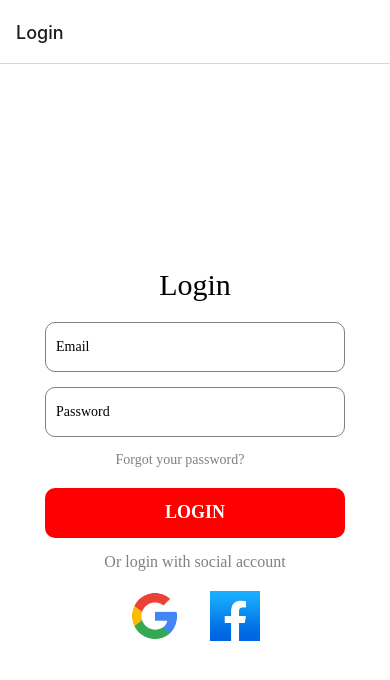
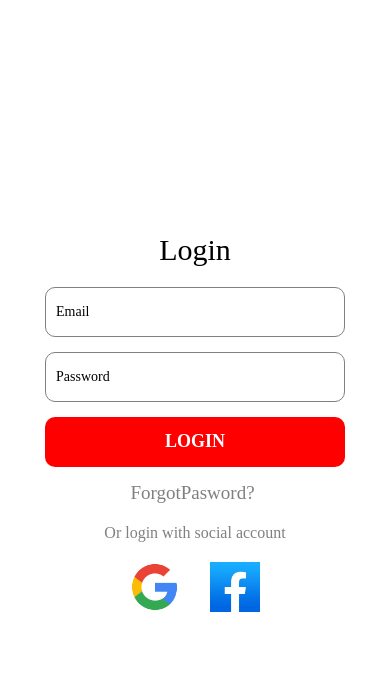
Before and after one commit to 105841105521/105841105521-rizky-maulia_lab_6b, a React Native app: screen /Login in a window 390 px wide. Shown: the top 680 px of the page. Built offline with nearby package versions, Linux system fonts and the light colour scheme; a web font is replaced by a local one.

Commit message:
tugas navigation

```diff
--- a/App.js
+++ b/App.js
@@ -1,19 +1,20 @@
-// In App.js in a new project
+
 
 import * as React from 'react';
 import { View, Text } from 'react-native';
 import { NavigationContainer } from '@react-navigation/native';
 import { createNativeStackNavigator } from '@react-navigation/native-stack';
+import SignUpPage from './SignUpPage';
 import LoginPage from './LoginPage';
-import SignUpPage from './SignUpPage';
 import forgotPaswordPage from './ForgotPaswordPage';
 function HomeScreen({ navigation }) {
   return (
     <View style={{ flex: 1, alignItems: 'center', justifyContent: 'center' }}>
       <Text>Home Screen</Text>
       {/* <Button title="ke halaman Home" onPress={() => navigation.navigate('Home')} /> */}
+
+      <Button title="ke halaman SignUp" onPress={() => navigation.navigate('SignUp')} />
       <Button title="ke halaman Login" onPress={() => navigation.navigate('Login')} />
-      <Button title="ke halaman SignUp" onPress={() => navigation.navigate('SignUp')} />
       <Button title="ke halaman forgot password" onPress={() => navigation.navigate('ForgotPasword')} />
     </View>
   );
@@ -26,9 +27,9 @@ function App() {
     <NavigationContainer>
       <Stack.Navigator>
         {/* <Stack.Screen name="Home" component={HomeScreen}  /> */}
-        <Stack.Screen name="Login" component={LoginPage} />
-        <Stack.Screen name="SignUp" component={SignUpPage} />
-        <Stack.Screen name="ForgotPasword" component={forgotPaswordPage} />
+        <Stack.Screen name="SignUp" component={SignUpPage} options={{headerShown: false}}/>
+        <Stack.Screen name="Login" component={LoginPage} options={{headerShown: false}}/>
+        <Stack.Screen name="ForgotPasword" component={forgotPaswordPage}  options={{headerShown: false}}/>
       </Stack.Navigator>
     </NavigationContainer>
   );
--- a/ForgotPaswordPage.js
+++ b/ForgotPaswordPage.js
@@ -44,7 +44,7 @@ export default function forgotPaswordPage({navigation}) {
       <Text style={[styles.errorText, { fontFamily: 'Metro-Medium' }]}>
         Not a valid email address. Should be your@email.com
       </Text>
-      <ButtonCustom text="SEND" color="red" onPress={() => navigation.navigate('ForgotPasword')} />
+      <ButtonCustom text="SEND" color="red" onPress={() => navigation.navigate('SignUp')} />
     </View>
   );
 }
--- a/LoginPage.js
+++ b/LoginPage.js
@@ -39,8 +39,10 @@ export default function LoginPage({navigation}) {
       <Text style={[styles.title, { fontFamily: 'Metro-Bold' }]}>Login</Text>
       <TextInputCustom placeholder="Email" color="gray" typeKeyboard="email-address" />
       <TextInputCustom placeholder="Password" color="gray" typeKeyboard="default" secureTextEntry={true} />
-      <Text style={[styles.forgotPasswordText, { fontFamily: 'Metro-Medium' }]}>Forgot your password?</Text>
-      <ButtonCustom text="LOGIN" color="red" onPress={() => navigation.navigate('SignUp')}  />
+      <ButtonCustom text="LOGIN" color="red" onPress={() => navigation.navigate('ForgotPasword')}  />
+      <TouchableOpacity onPress={() => navigation.navigate('ForgotPasword')}>
+      <Text style={[styles.forgotPasswordText, { fontFamily: 'Metro-Medium' }]}>ForgotPasword?</Text>
+      </TouchableOpacity>
       <Text style={[styles.orText, { fontFamily: 'Metro-Medium' }]}>Or login with social account</Text>
       <View style={styles.socialContainer}>
         <TouchableOpacity onPress={() => {}}>
@@ -75,9 +77,10 @@ const styles = StyleSheet.create({
   },
   forgotPasswordText: {
     alignSelf: 'flex-center',
-    marginRight: 30,
+    marginRight: 5,
     marginBottom: 20,
     color: 'gray',
+    fontSize: 19,
   },
   button: {
     width: 300,
--- a/SignUpPage.js
+++ b/SignUpPage.js
@@ -1,6 +1,8 @@
 import React from 'react';
 import { StyleSheet, Text, View, TextInput, TouchableOpacity, Image } from 'react-native';
 import { useFonts } from 'expo-font';
+import { useNavigation } from '@react-navigation/native';
+
 
 const ButtonCustom = ({ text, color, onPress }) => {
   return (
@@ -34,14 +36,17 @@ export default function SignUpPage({navigation}) {
     return <Text>tidak ditemukan...</Text>;
   }
 
+
   return (
     <View style={styles.container}>
       <Text style={[styles.title, { fontFamily: 'Metro-Bold' }]}>Sign up</Text>
       <TextInputCustom placeholder="Name" color="gray" typeKeyboard="default" />
       <TextInputCustom placeholder="Email" color="gray" typeKeyboard="email-address" />
       <TextInputCustom placeholder="Password" color="gray" typeKeyboard="default" secureTextEntry={true} />
-      <ButtonCustom text="SIGN UP" color="red" onPress={() => navigation.navigate('ForgotPasword')} />
-      <Text style={[styles.signInText, { fontFamily: 'Metro-Medium' }]}>Already have an account?</Text>
+      <ButtonCustom text="SIGN UP" color="red" onPress={() => navigation.navigate('Login')} />
+      <TouchableOpacity onPress={() => (navigation.navigate('Login'))}>
+        <Text style={[styles.signInText, { fontFamily: 'Metro-Medium' }]}>Already have an account?</Text>
+      </TouchableOpacity>
       <Text style={[styles.orText, { fontFamily: 'Metro-Medium' }]}>Or sign up with social account</Text>
       <View style={styles.socialContainer}>
         <TouchableOpacity onPress={() => {}}>
```
